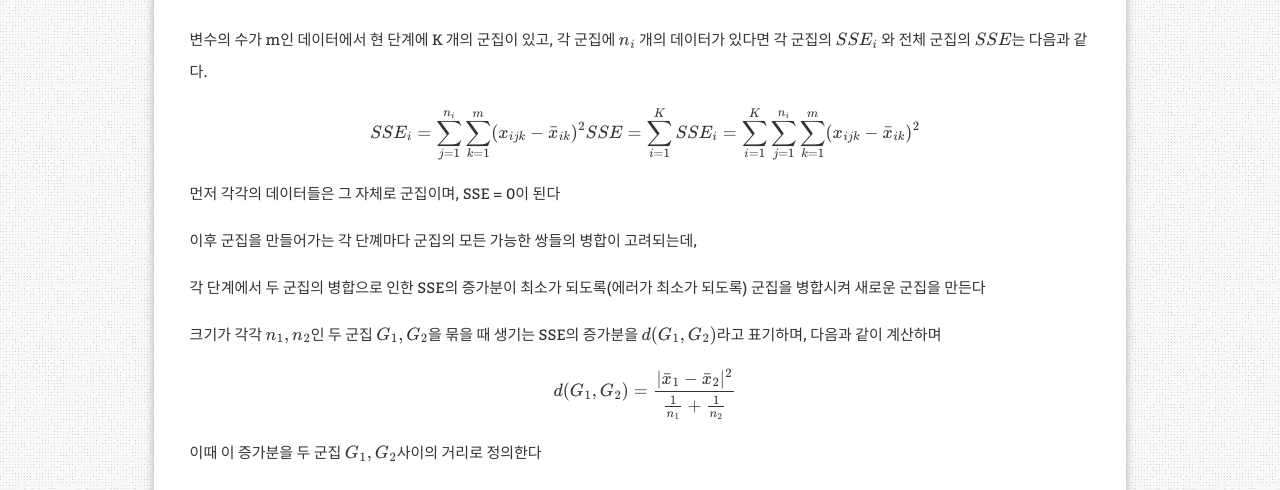
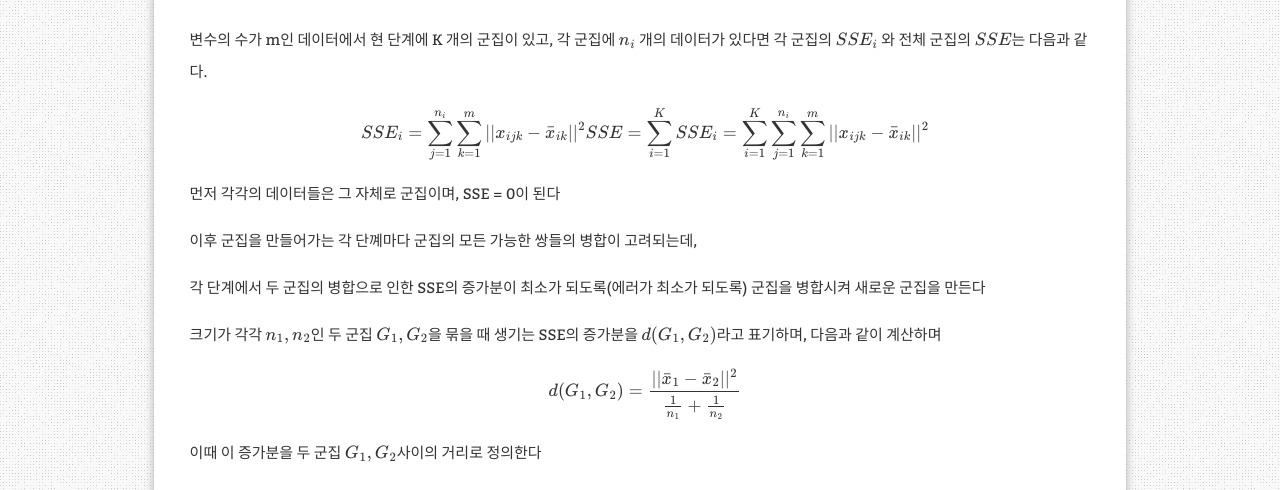
Before and after one commit to aristohyun/aristohyun.github.io, a Jekyll site: the page built from _posts/2021-07-25-Hierachy.md, in a window 1280 px wide and 900 px high, scrolled down 3069 px. Shown: the part 154-644 px from the top of the window. Built offline with Jekyll 4.4.1, drawn with Linux system fonts in a browser that asks for light colours; formulas are drawn with MathJax 3; comment, search, counter and statistics services are not loaded.

Commit message:
Update 2021-07-25-Hierachy.md

```diff
--- a/_posts/2021-07-25-Hierachy.md
+++ b/_posts/2021-07-25-Hierachy.md
@@ -113,8 +113,8 @@ u의 모든 데이터($u_ i$)와 v의 모든 데이터($v_ i$)간의 거리 조
 각 군집의 $SSE_i$ 와 전체 군집의 $SSE$는 다음과 같다.
 
 @
-SSE_ i = \sum \limits_ {j=1}^{n_ i} \sum \limits_ {k=1}^{m} (x_ {ijk} - \bar x_ {ik})^2 \\\
-SSE = \sum \limits_ {i=1}^{K} SSE_ i = \sum \limits_ {i=1}^{K} \sum \limits_ {j=1}^{n_ i} \sum \limits_ {k=1}^{m} (x_ {ijk} - \bar x_ {ik})^2
+SSE_ i = \sum \limits_ {j=1}^{n_ i} \sum \limits_ {k=1}^{m} ||x_ {ijk} - \bar x_ {ik}||^2 \\\
+SSE = \sum \limits_ {i=1}^{K} SSE_ i = \sum \limits_ {i=1}^{K} \sum \limits_ {j=1}^{n_ i} \sum \limits_ {k=1}^{m} ||x_ {ijk} - \bar x_ {ik}||^2
 @
 
 먼저 각각의 데이터들은 그 자체로 군집이며, SSE = 0이 된다
@@ -126,7 +126,7 @@ SSE = \sum \limits_ {i=1}^{K} SSE_ i = \sum \limits_ {i=1}^{K} \sum \limits_ {j=
 크기가 각각 $n_ 1, n_ 2$인 두 군집 $G_ 1, G_ 2$을 묶을 때 생기는 SSE의 증가분을 $d(G_ 1, G_ 2)$라고 표기하며, 다음과 같이 계산하며
 
 @
-d(G_ 1, G_ 2) = \frac {|\bar x_ 1 - \bar x_ 2|^2}{\frac {1}{n_ 1} + \frac {1}{n_ 2}}
+d(G_ 1, G_ 2) = \frac {||\bar x_ 1 - \bar x_ 2||^2}{\frac {1}{n_ 1} + \frac {1}{n_ 2}}
 @
 
 이때 이 증가분을 두 군집 $G_ 1, G_ 2$사이의 거리로 정의한다
```
